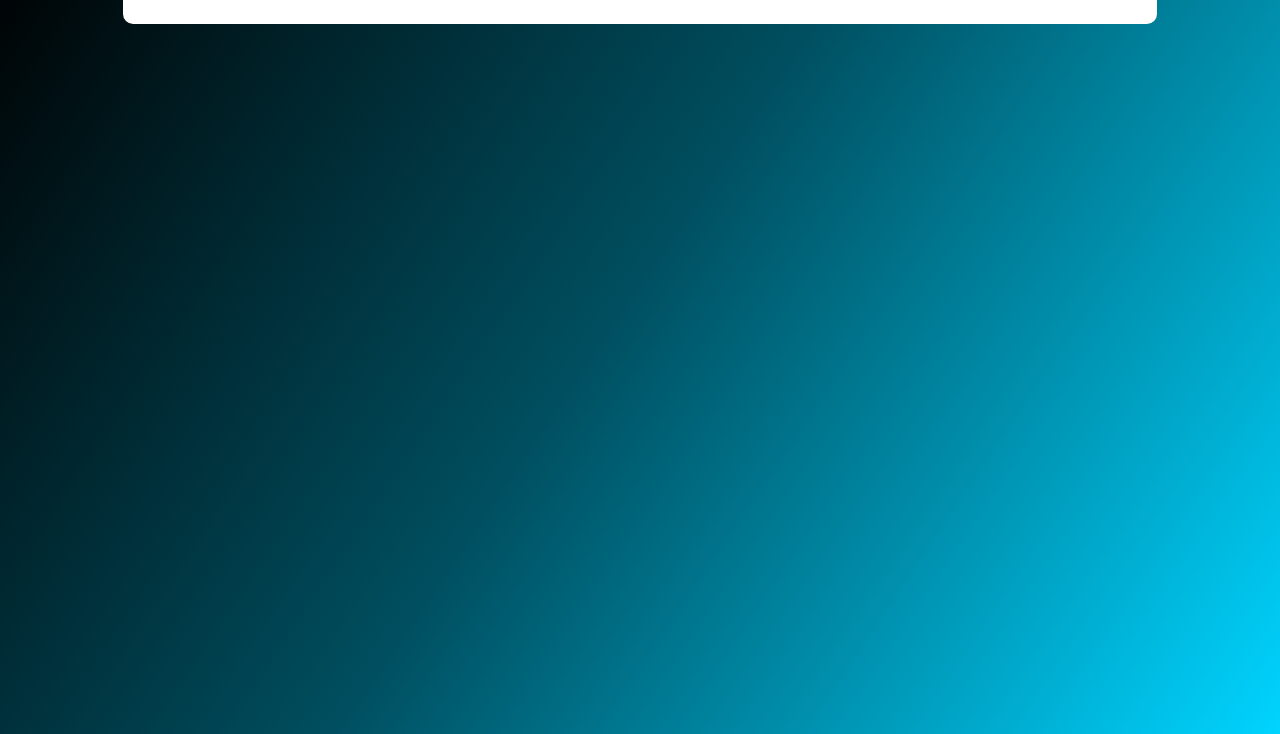
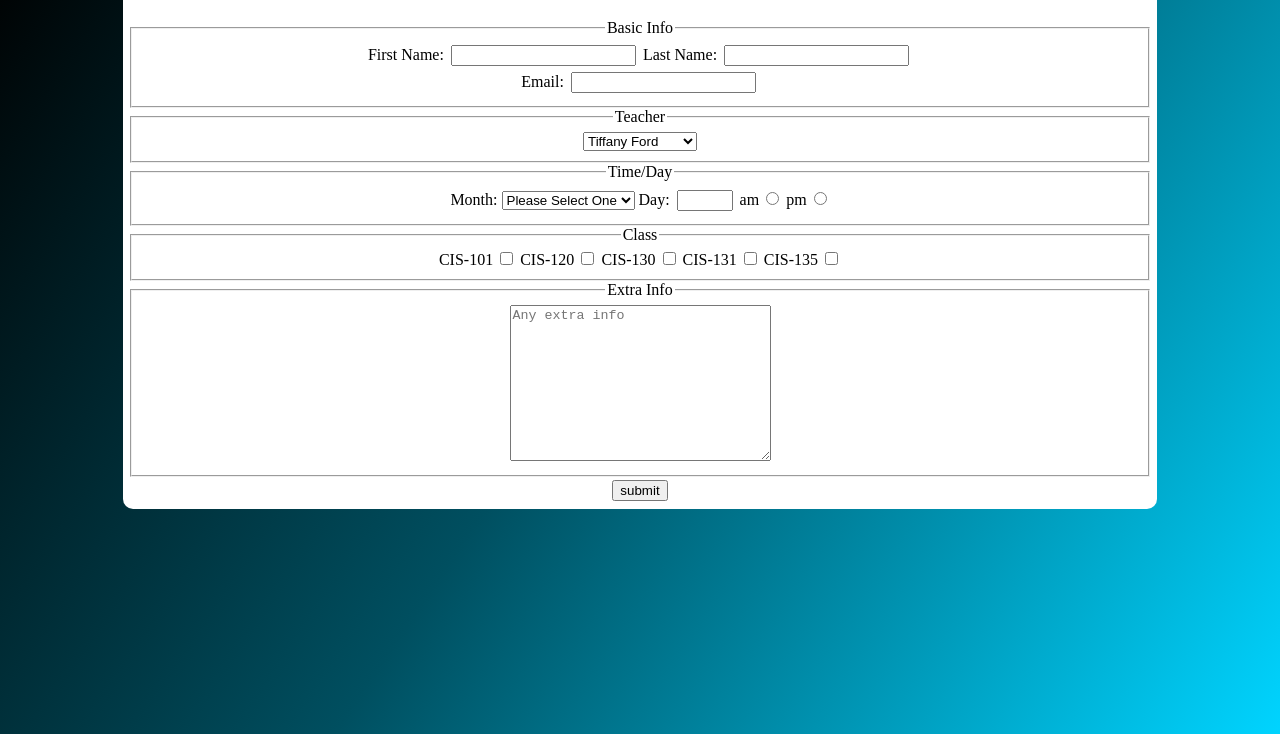
Before and after one commit to NyxStrong/Registration-Form, a plain HTML site: page index.html in a window 1280 px wide. Shown: the part 66-800 px from the top of the page. Drawn offline with Linux system fonts and the light colour scheme.

Commit message:
Added form

```diff
--- a/index.html
+++ b/index.html
@@ -11,6 +11,81 @@
     <body>
         <div id="container">
             <h1>Registration Form</h1>
+            <form action="thankyou.html">
+                <fieldset>
+                    <legend>Basic Info</legend>
+                    <label for="fname">First Name:
+                        <input type="text" name="First Name" id="fname">
+                    </label>
+                    <label for="lname"> Last Name:
+                        <input type="text" name="Last Name" id="lname">
+                    </label>
+                    <label for="email" style="display: block;">Email:
+                        <input type="email" name="Email" id="email">
+                    </label>
+                </fieldset>
+
+                <fieldset>
+                    <legend>Teacher</legend>
+                    <select name="Teacher" id="Teacher">
+                        <option value="Tiffany Ford">Tiffany Ford</option>
+                        <option value="Kirsten Markley">Kirsten Markley</option>
+                        <option value="Jackson Lewis">Jackson Lewis</option>
+                    </select>
+                </fieldset>
+                <fieldset>
+                    <legend>Time/Day</legend>
+                    <label for="months">Month:
+                        <select name="Month" id="months">
+                            <option value="">Please Select One</option>
+                            <option value="Jan">Jan</option>
+                            <option value="Feb">Feb</option>
+                            <option value="Mar">Mar</option>
+                            <option value="Apr">Apr</option>
+                            <option value="May">May</option>
+                            <option value="June">June</option>
+                            <option value="Jul">Jul</option>
+                            <option value="Aug">Aug</option>
+                            <option value="Oct">Oct</option>
+                            <option value="Sept">Sept</option>
+                            <option value="Nov">Nov</option>
+                            <option value="Dec">Dec</option>
+                        </select>
+                    </label>
+                    <label for="day">Day:
+                        <input type="number" name="Day" id="day" min="1" max="31">
+                    </label>
+                    <label for="am">am
+                        <input type="radio" name="Time" id="am">
+                    </label>
+                    <label for="pm">pm
+                        <input type="radio" name="Time" id="pm">
+                    </label>
+                </fieldset>
+                <fieldset>
+                    <legend>Class</legend>
+                    <label for="class1">CIS-101
+                        <input type="checkbox" name="CIS-101" id="class1">
+                    </label>
+                    <label for="class2">CIS-120
+                        <input type="checkbox" name="CIS-120" id="class2">
+                    </label>
+                    <label for="class3">CIS-130
+                        <input type="checkbox" name="CIS-130" id="class3">
+                    </label>
+                    <label for="class4">CIS-131
+                        <input type="checkbox" name="CIS-131" id="class4">
+                    </label>
+                    <label for="class5">CIS-135
+                        <input type="checkbox" name="CIS-135" id="class5">
+                    </label>
+                </fieldset>
+                <fieldset>
+                    <legend>Extra Info</legend>
+                    <textarea name="Extra Info" id="textarea" cols="30" rows="10" placeholder="Any extra info"></textarea>
+                </fieldset>
+                <input type="submit" value="submit" id="submit">
+            </form>
         </div>
     </body>
 </html>
--- a/styles.css
+++ b/styles.css
@@ -16,3 +16,6 @@ body {
     border-radius: 10px;
     text-align: center;
 }
+input {
+    margin: 3px;
+}
```
